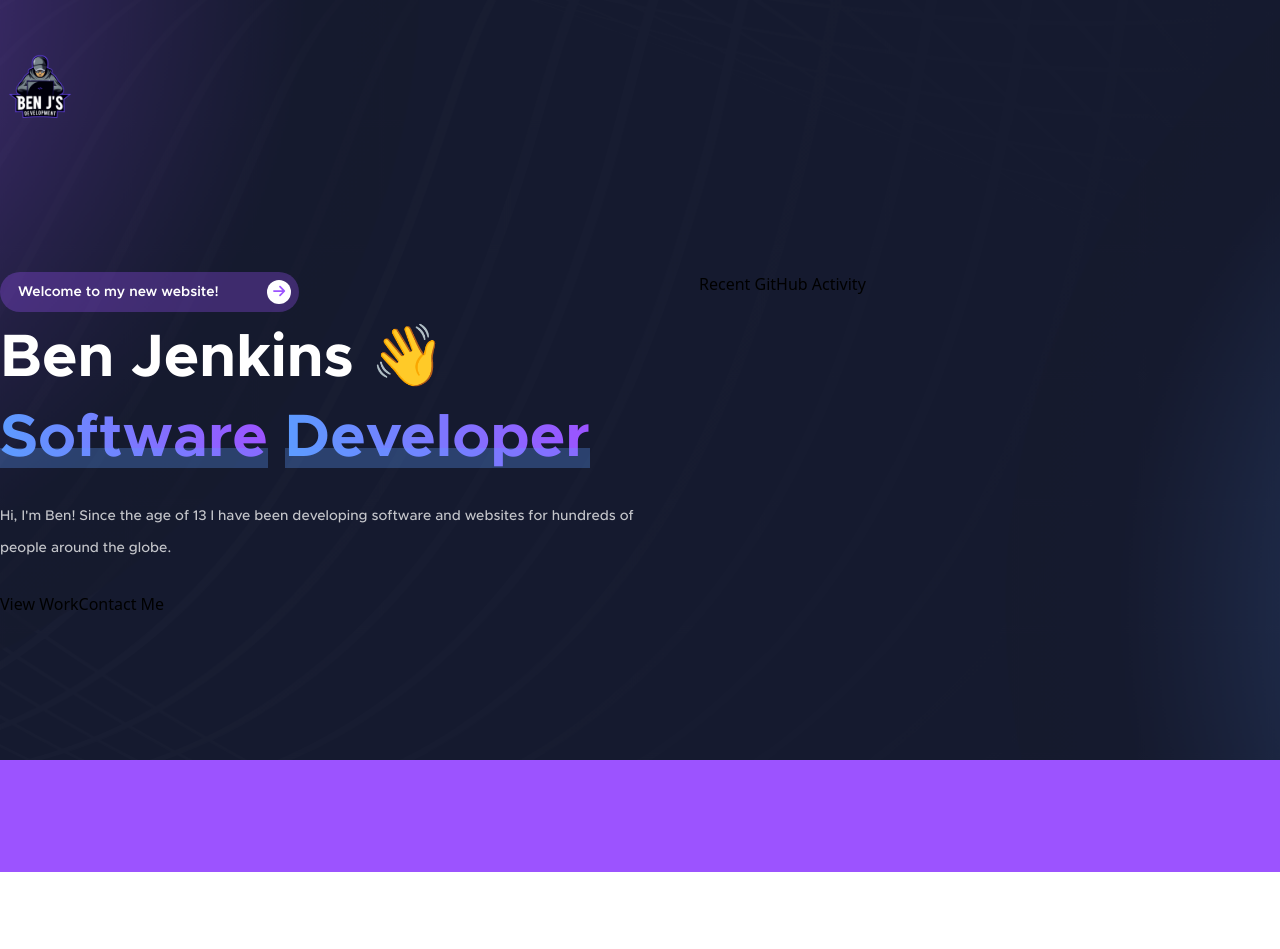
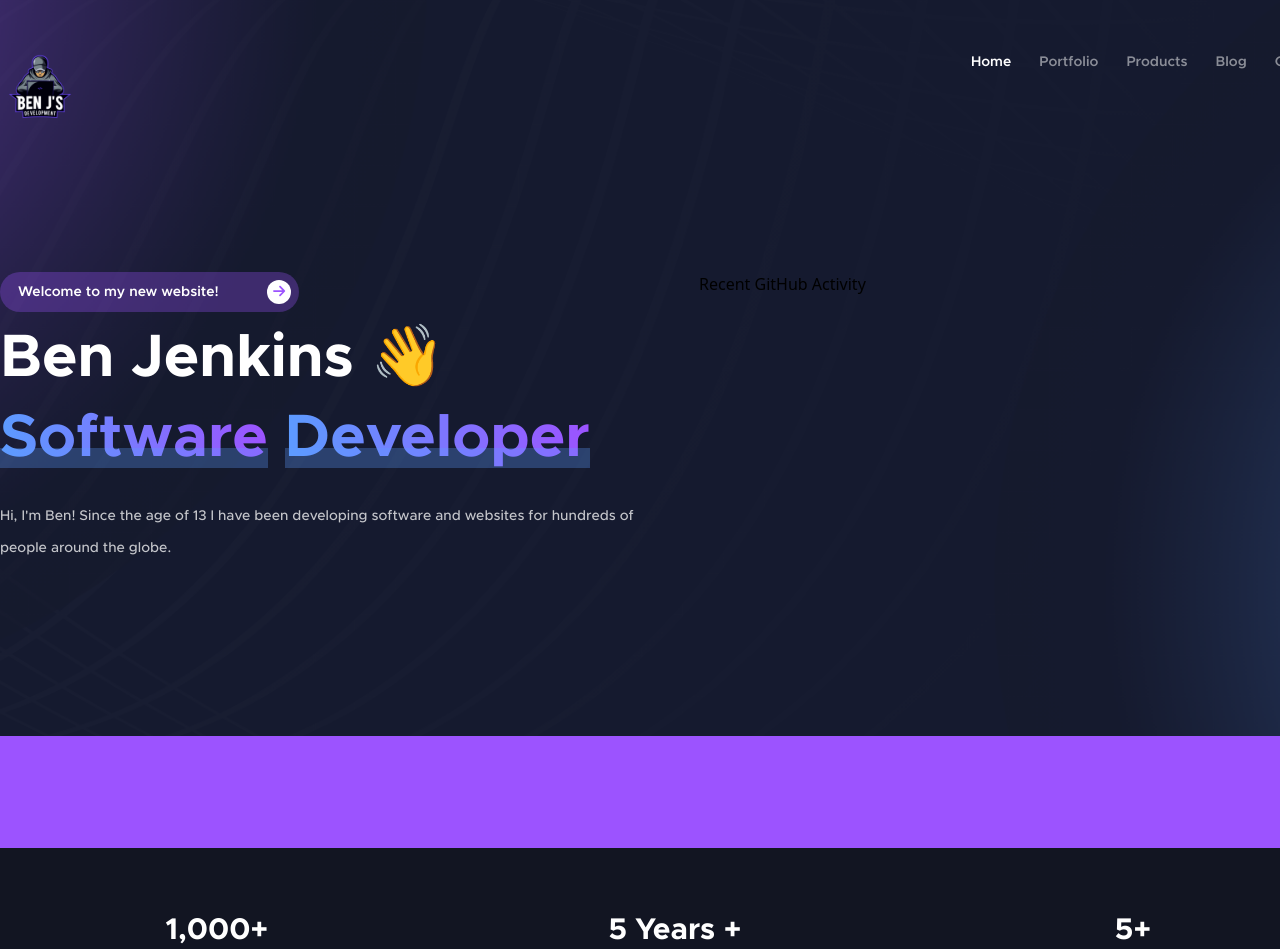
Before and after one commit to Benjenkins126/modern-react-personal-website, a React (Create React App) app: page / in a window 1280 px wide. Shown: the top 949 px of the page. Before the commit the page ends 872 px from the top, so only its background shows below. Built offline with nearby package versions, Linux system fonts and the light colour scheme.

Commit message:
Added Statistics Section

```diff
--- /dev/null
+++ b/src/components/general/navigation/NavigationItem.tsx
@@ -0,0 +1,19 @@
+import { Link } from "react-router-dom";
+
+interface NavigationItemProps {
+    name: String;
+    url: String;
+    active: Boolean;
+}
+
+const NavigationItem = (props: NavigationItemProps) => {
+    return (
+        <li className={`inline-block font-ben mr-7 font-semibold text-sm ${props.active ? 'text-white' : 'text-white/50'}`}>
+            <Link to={`${props.url}`}>
+                {props.name}
+            </Link>
+        </li>
+    );
+}
+
+export default NavigationItem;
--- /dev/null
+++ b/src/components/pages/home/StatisticItem.tsx
@@ -0,0 +1,15 @@
+interface StatisticItemProps {
+    name: String;
+    value: String;
+}
+
+const StatisticItem = (props: StatisticItemProps) => {
+    return (
+        <div>
+            <h4 className="text-center text-white font-ben font-bold text-3xl">{props.value}</h4>
+            <h5 className="text-center text-secondary font-ben font-bold text-sm">{props.name}</h5>
+        </div>
+    );
+}
+
+export default StatisticItem;
--- a/src/components/sections/Navigation.tsx
+++ b/src/components/sections/Navigation.tsx
@@ -1,3 +1,5 @@
+import NavigationItem from "../general/navigation/NavigationItem";
+
 const Logo = require("../../assets/img/navigation-logo.png");
 
 interface NavigationProps {
@@ -7,7 +9,14 @@ interface NavigationProps {
 const Navigation = (props: NavigationProps) => {
     return (
         <nav className="pt-12">
-            <img src={Logo} alt="Ben Jenkins Logo" draggable="false" className="w-20" />
+            <img src={Logo} alt="Ben Jenkins Logo" draggable="false" className="w-20 inline-block" />
+            <ul className="float-right">
+                <NavigationItem name="Home" url="/" active={props.active === "Home" ? true : false} />
+                <NavigationItem name="Portfolio" url="/portfolio" active={props.active === "Portfolio" ? true : false} />
+                <NavigationItem name="Products" url="/products" active={props.active === "Products" ? true : false} />
+                <NavigationItem name="Blog" url="/blog" active={props.active === "Blog" ? true : false} />
+                <NavigationItem name="GitHub" url="https://github.com/Benjenkins126" active={props.active === "GitHub" ? true : false} />
+            </ul>
         </nav>
     );
 }
--- a/src/pages/Home.tsx
+++ b/src/pages/Home.tsx
@@ -3,6 +3,7 @@ import { Link } from "react-router-dom";
 import Container from "../components/general/container/Container";
 import GitHubActivity from "../components/pages/home/GitHubActivity";
 import NewsAlert from "../components/pages/home/NewsAlert";
+import StatisticItem from "../components/pages/home/StatisticItem";
 import PageHeader from "../components/sections/PageHeader";
 
 const Home = () => {
@@ -12,7 +13,7 @@ const Home = () => {
 
     return (
         <>
-            <PageHeader subpage={false}>
+            <PageHeader subpage={false} activePage="Home">
                 <div className="grid grid-cols-2 gap-12 py-36">
                     <div>
                         <NewsAlert text="Welcome to my new website!" />
@@ -22,7 +23,8 @@ const Home = () => {
                         <h2 className="font-ben text-6xl font-bold mt-5"><span className="inline-block text-transparent bg-clip-text bg-gradient-to-r from-primary to-secondary after:contents[''] after:block after:w-full after:right-0 after:left-0 after:bottom-5 after:relative after:h-5 after:bg-primary/30">Software</span> <span className="inline-block text-transparent bg-clip-text bg-gradient-to-r from-primary to-secondary after:contents[''] after:block after:w-full after:right-0 after:left-0 after:bottom-5 after:relative after:h-5 after:bg-primary/30">Developer</span></h2>
                         <p className="font-ben font-medium text-white/75 text-sm leading-8 mb-7 mt-3">Hi, I'm Ben!  Since the age of 13 I have been developing software and websites for hundreds of people around the globe.</p>
                         <div>
-                            <button>
+                            {/* Change to generic buttons */}
+                            {/* <button>
                                 <Link to="/portfolio">
                                     <span>View Work</span>
                                 </Link>
@@ -31,7 +33,7 @@ const Home = () => {
                                 <Link to="/contact">
                                     <span>Contact Me</span>
                                 </Link>
-                            </button>
+                            </button> */}
                         </div>
                     </div>
                     <div>
@@ -46,6 +48,15 @@ const Home = () => {
                     </div>
                 </Container>
             </div>
+            <div className="bg-background-secondary">
+                <Container>
+                    <div className="grid grid-cols-3 gap-x-6 py-16">
+                        <StatisticItem name="Projects Worked On" value="1,000+" />
+                        <StatisticItem name="Programming Experience" value="5 Years +" />
+                        <StatisticItem name="Languages Known" value="5+" />
+                    </div>
+                </Container>
+            </div>
         </>
     );
 }
--- a/tailwind.config.js
+++ b/tailwind.config.js
@@ -22,7 +22,8 @@ module.exports = {
       },
       colors: {
         'primary': '#5C9BFF',
-        'secondary': '#9C53FF'
+        'secondary': '#9C53FF',
+        'background-secondary': '#121522'
       }
     },
   },
```
